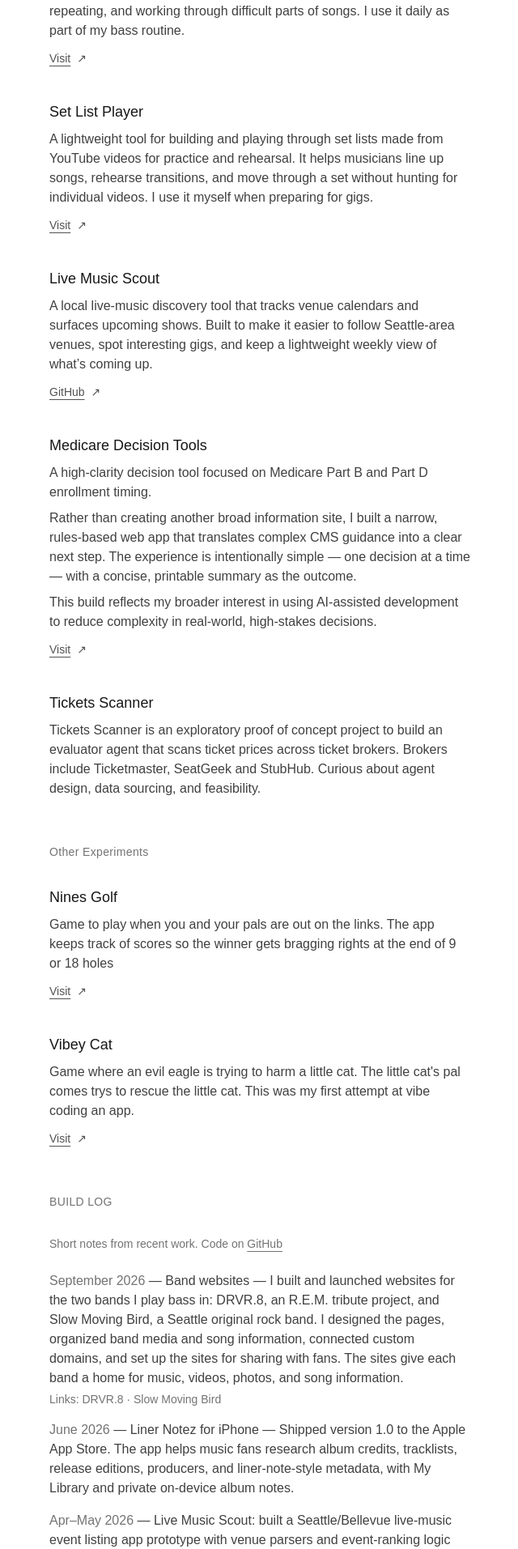
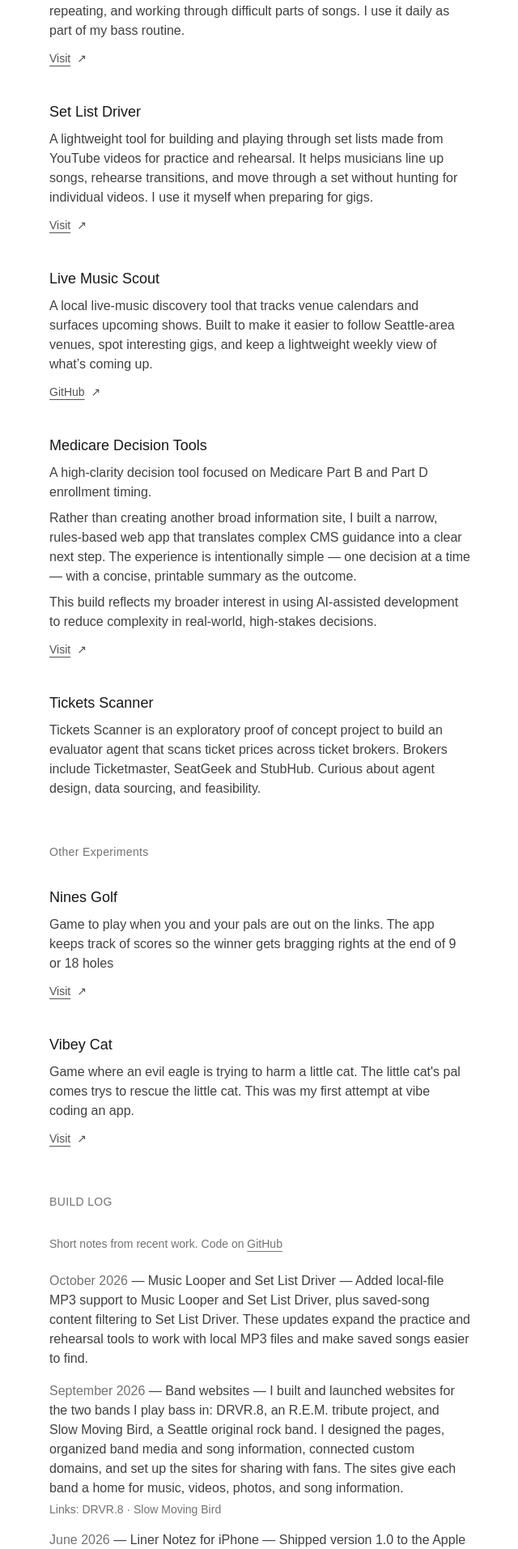
Before and after one commit to edtremsaga/vibey-pers-profile, a Next.js app: page / in a window 1280 px wide. Shown: the part 887-2800 px from the top of the page at 81% size, without its empty margins (419-1059 px from the left). Built offline with nearby package versions, Linux system fonts and the light colour scheme.

Commit message:
Update Set List Driver name and October build log

```diff
--- a/src/app/page.tsx
+++ b/src/app/page.tsx
@@ -107,7 +107,7 @@ export default function Home() {
                 </li>
 
                 <li>
-                  <h3 className="text-lg font-medium">Set List Player</h3>
+                  <h3 className="text-lg font-medium">Set List Driver</h3>
                   <p className="mt-2 text-neutral-700">
                     A lightweight tool for building and playing through set lists made from YouTube videos for practice and rehearsal. It helps musicians line up songs, rehearse transitions, and move through a set without hunting for individual videos. I use it myself when preparing for gigs.
                   </p>
@@ -215,6 +215,9 @@ export default function Home() {
 
               <ul className="space-y-4 text-neutral-700">
                 <li>
+                  <span className="text-neutral-500">October 2026</span> — Music Looper and Set List Driver — Added local-file MP3 support to Music Looper and Set List Driver, plus saved-song content filtering to Set List Driver. These updates expand the practice and rehearsal tools to work with local MP3 files and make saved songs easier to find.
+                </li>
+                <li>
                   <span className="text-neutral-500">September 2026</span> — Band websites — I built and launched websites for the two bands I play bass in: DRVR.8, an R.E.M. tribute project, and Slow Moving Bird, a Seattle original rock band. I designed the pages, organized band media and song information, connected custom domains, and set up the sites for sharing with fans. The sites give each band a home for music, videos, photos, and song information.
                   <div className="mt-1 text-sm text-neutral-500">
                     Links: <a href="https://drvr8.band" className="hover:underline">DRVR.8</a> · <a href="https://vibeycraft.com/slowmovingbird" className="hover:underline">Slow Moving Bird</a>
```
